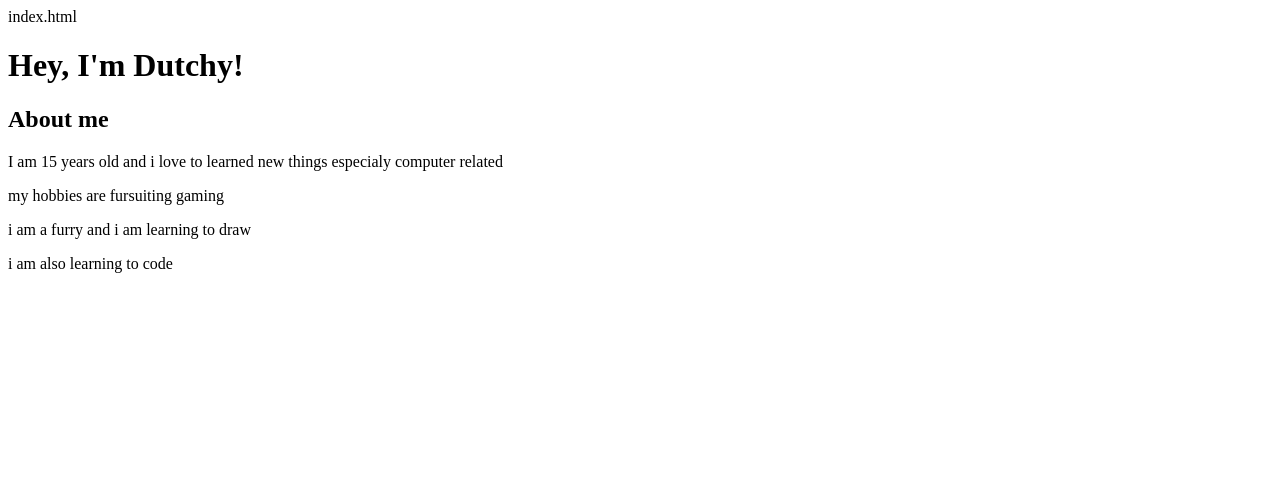
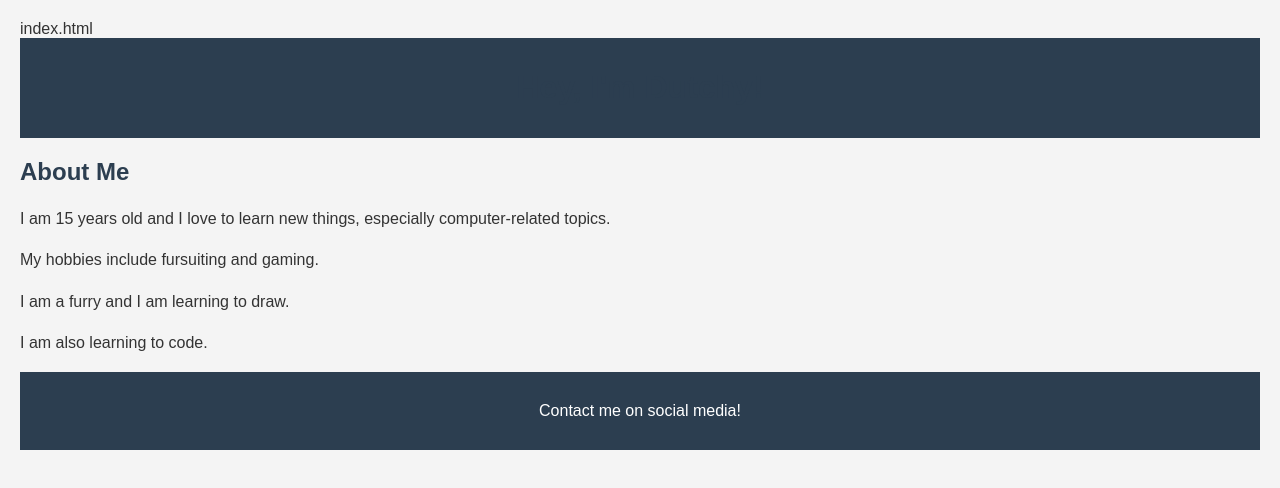
Before and after one commit to Ranboomorris/My-Website, a plain HTML site: page index.html in a window 1280 px wide. Drawn offline with Linux system fonts and the light colour scheme.

Commit message:
Update index.html

```diff
--- a/index.html
+++ b/index.html
@@ -1,21 +1,43 @@
 index.html
-
-    <html>
-        <h1>
-            Hey, I'm Dutchy!
-        </h1>
-        <body>
-            <h2>About me</h2>
-            <p>I am 15 years old and i love to learned new things especialy computer related</p>
-
-            <p>my hobbies are fursuiting gaming</p>
-
-            <p>i am a furry and i am learning to draw</p>
-
-            <p>i am also learning to code</p>
-
-        </body>
-
-
-
-    </html>
+<!DOCTYPE html>
+<html lang="en">
+<head>
+    <meta charset="UTF-8">
+    <meta name="viewport" content="width=device-width, initial-scale=1.0">
+    <title>Hey, I'm Dutchy!</title>
+    <style>
+        body {
+            font-family: Arial, sans-serif;
+            background-color: #f4f4f4;
+            color: #333;
+            margin: 0;
+            padding: 20px;
+        }
+        h1, h2 {
+            color: #2c3e50;
+        }
+        p {
+            line-height: 1.6;
+        }
+        .header, .footer {
+            text-align: center;
+            padding: 10px;
+            background-color: #2c3e50;
+            color: white;
+        }
+    </style>
+</head>
+<body>
+    <div class="header">
+        <h1>Hey, I'm Dutchy!</h1>
+    </div>
+    <h2>About Me</h2>
+    <p>I am 15 years old and I love to learn new things, especially computer-related topics.</p>
+    <p>My hobbies include fursuiting and gaming.</p>
+    <p>I am a furry and I am learning to draw.</p>
+    <p>I am also learning to code.</p>
+    <div class="footer">
+        <p>Contact me on social media!</p>
+    </div>
+</body>
+</html>
```
